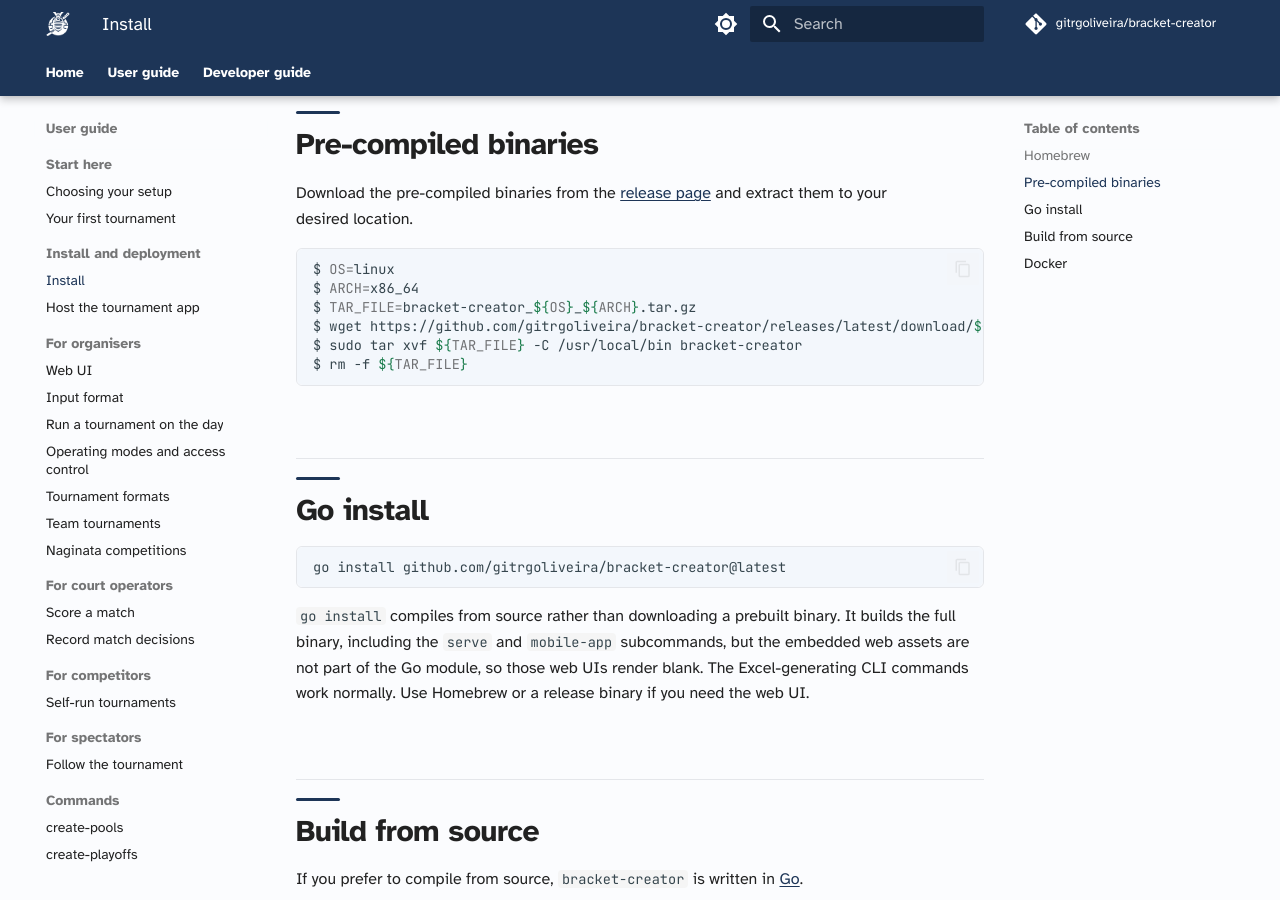
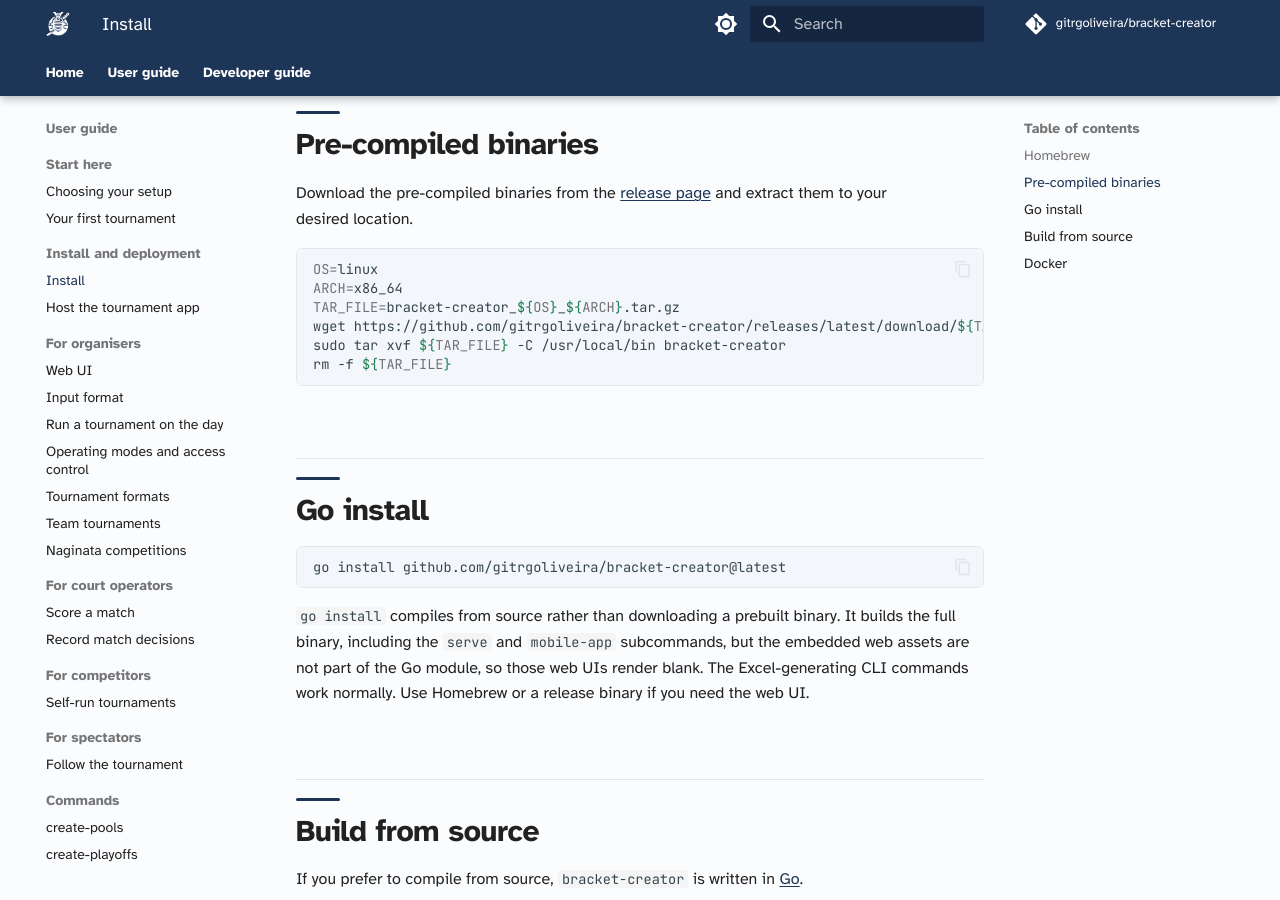
Before and after one commit to gitrgoliveira/bracket-creator, an MkDocs documentation site: the page built from docs/user-guide/install/install.md, in a window 1280 px wide and 900 px high, scrolled down 770 px. Built offline with MkDocs 1.6.1 and Material for MkDocs 9.7.7, drawn with Linux system fonts in a browser that asks for light colours; comment, search, counter and statistics services are not loaded.

Commit message:
docs: drop $ prompt markers from the binary install block (Copilot suppressed)
The pre-compiled binaries block was the only one in install.md carrying "$ "
prompt markers; the Homebrew, go install, and build-from-source blocks are
prompt-free. The markers break naive copy-paste ("$ OS=linux" runs the command
"$"). Removed them so the block is directly runnable and consistent with the
file's other code blocks.

Co-Authored-By: Claude Opus 4.8 <noreply@anthropic.com>

````diff
--- a/docs/user-guide/install/install.md
+++ b/docs/user-guide/install/install.md
@@ -21,12 +21,12 @@ The single binary bundles every subcommand, including `bracket-creator serve` (w
 Download the pre-compiled binaries from the [release page](https://github.com/gitrgoliveira/bracket-creator/releases) and extract them to your desired location.
 
 ```bash
-$ OS=linux
-$ ARCH=x86_64
-$ TAR_FILE=bracket-creator_${OS}_${ARCH}.tar.gz
-$ wget https://github.com/gitrgoliveira/bracket-creator/releases/latest/download/${TAR_FILE}
-$ sudo tar xvf ${TAR_FILE} -C /usr/local/bin bracket-creator
-$ rm -f ${TAR_FILE}
+OS=linux
+ARCH=x86_64
+TAR_FILE=bracket-creator_${OS}_${ARCH}.tar.gz
+wget https://github.com/gitrgoliveira/bracket-creator/releases/latest/download/${TAR_FILE}
+sudo tar xvf ${TAR_FILE} -C /usr/local/bin bracket-creator
+rm -f ${TAR_FILE}
 ```
 
 ## Go install
````
